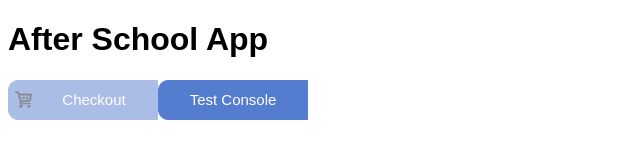
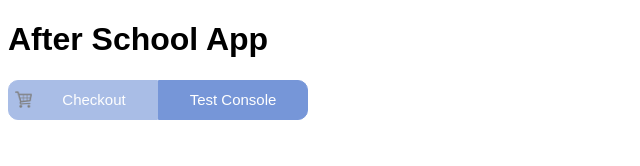
Before and after one commit to Ishaan-R1/CW3_Part_2_complete, a Vue app: page / in a window 1280 px wide. In both pictures the pointer is over the button "Test Console". Shown: the top 166 px of the page, without its empty margins (0-640 px from the left). Built offline with nearby package versions, Linux system fonts and the light colour scheme; no server answers.

Commit message:
Update CSS

```diff
--- a/src/assets/style.css
+++ b/src/assets/style.css
@@ -207,6 +207,7 @@ input {
 .container2 {
   position: relative;
   top: 45px;
+  width:fit-content;
 }
 /* Style sort section of radio buttons */
 .sort {
@@ -225,7 +226,11 @@ input {
   height: 40px;
   width: 150px;
   font-size: 15px;
-  border-radius: 10px 0px 0px 10px;
+  border-radius: 0px 10px 10px 0px;
+}
+.testConsoleBtn:hover {
+  cursor: pointer;
+  opacity: 0.8;
 }
 .testConsole {
   height: 30px;
```
